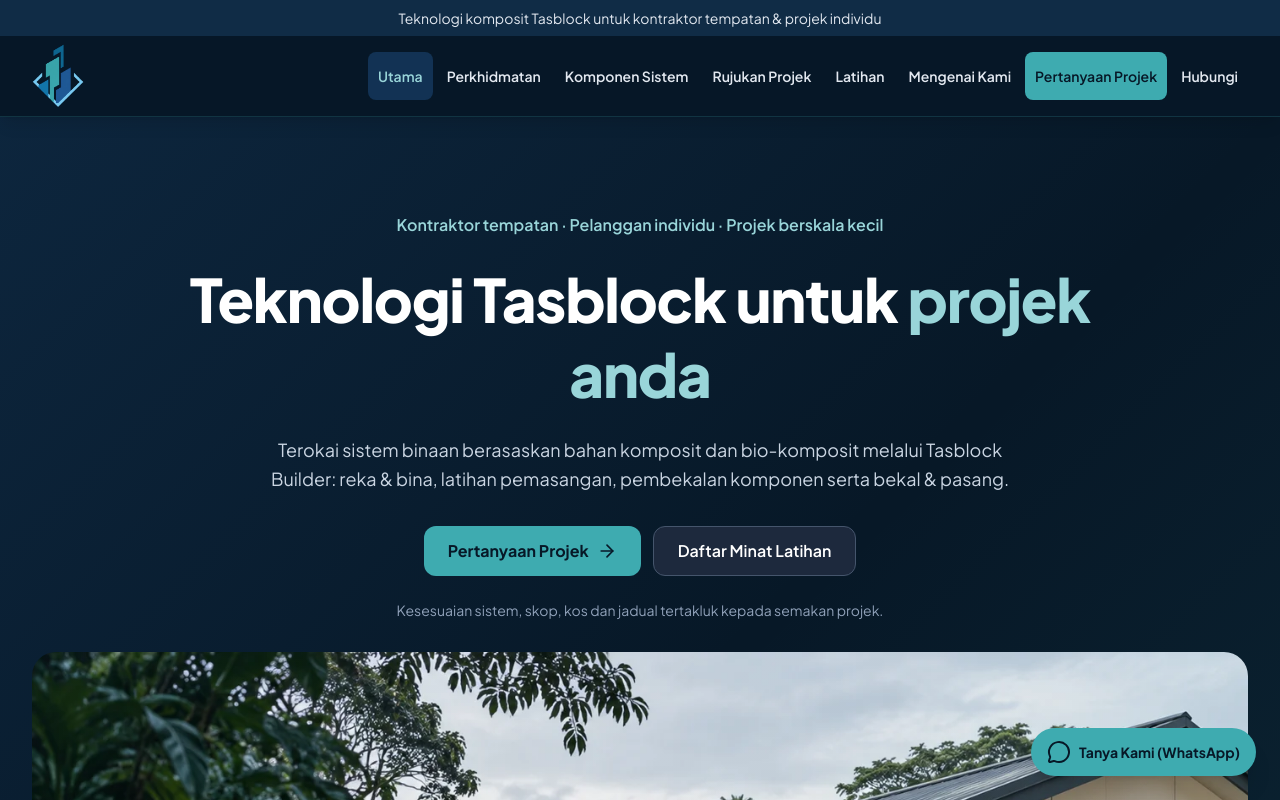
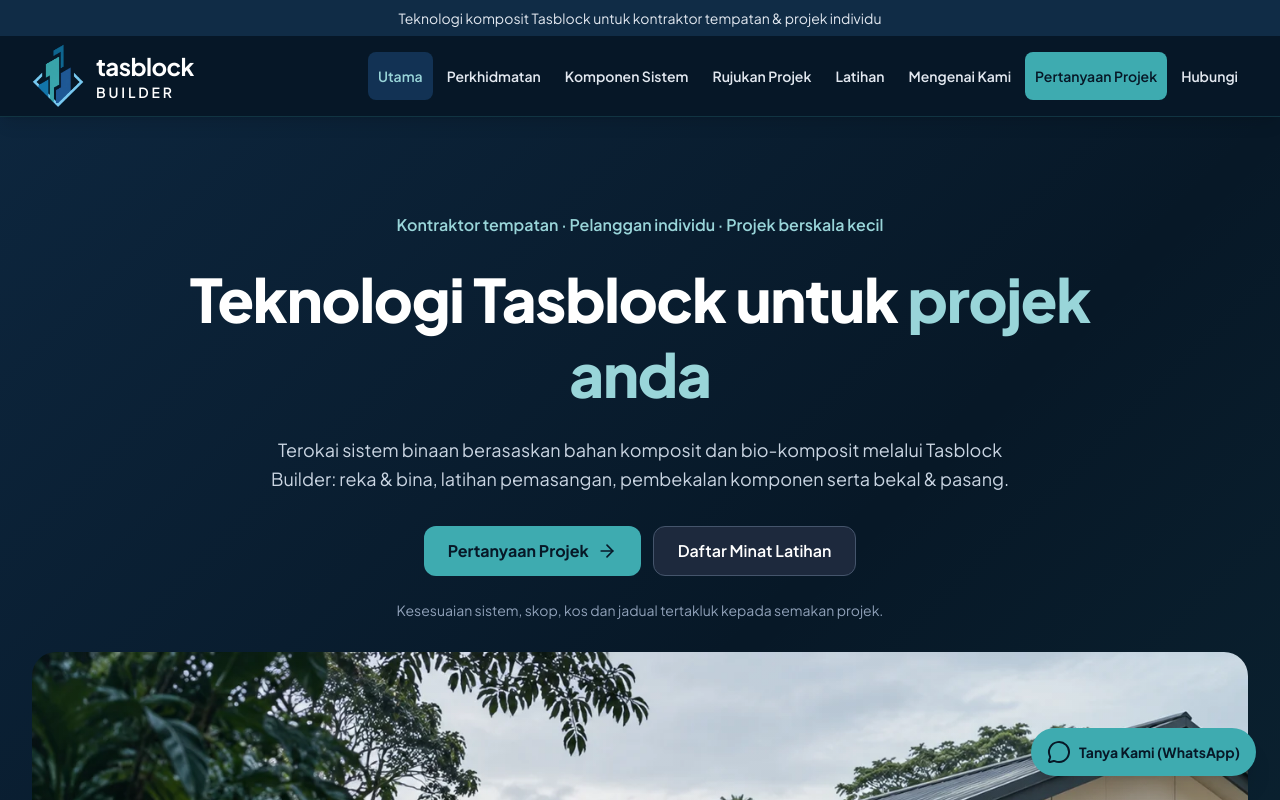
Before and after one commit to apextreasure/TASBLOCK, a React (Vite) app: page / in a window 1280 px wide. Shown: the top 800 px of the page. Built offline with nearby package versions, Linux system fonts and the light colour scheme.

Commit message:
fix: restore tasblock Builder text beside original symbol

```diff
--- a/src/components/Navbar.tsx
+++ b/src/components/Navbar.tsx
@@ -78,6 +78,10 @@
       <div className="max-w-7xl mx-auto px-4 sm:px-6 lg:px-8 flex items-center justify-between gap-4 min-h-20">
         <button onClick={() => handleNavigate('home')} aria-label="Tasblock Builder — Laman Utama" className={`flex items-center gap-3 text-left shrink-0 py-2 rounded-lg ${focusStyle}`}>
           <img src="/images/tasblock-symbol.png" alt="" width="58" height="72" className="h-16 w-auto object-contain" />
+          <span className="flex flex-col leading-tight text-white">
+            <span className="text-2xl font-bold tracking-tight">tasblock</span>
+            <span className="text-sm font-semibold tracking-[0.2em]">BUILDER</span>
+          </span>
         </button>
         <nav aria-label="Navigasi utama" className="hidden xl:flex items-center gap-1">{navItems.map(item => navButton(item))}</nav>
         <button ref={toggleRef} onClick={() => setMobileMenuOpen(open => !open)} aria-expanded={mobileMenuOpen} aria-controls="mobile-navigation" aria-label={mobileMenuOpen ? 'Tutup menu navigasi' : 'Buka menu navigasi'} className={`xl:hidden min-h-12 min-w-12 flex items-center justify-center rounded-lg border border-slate-600 text-slate-200 hover:bg-slate-800 ${focusStyle}`}>
```
